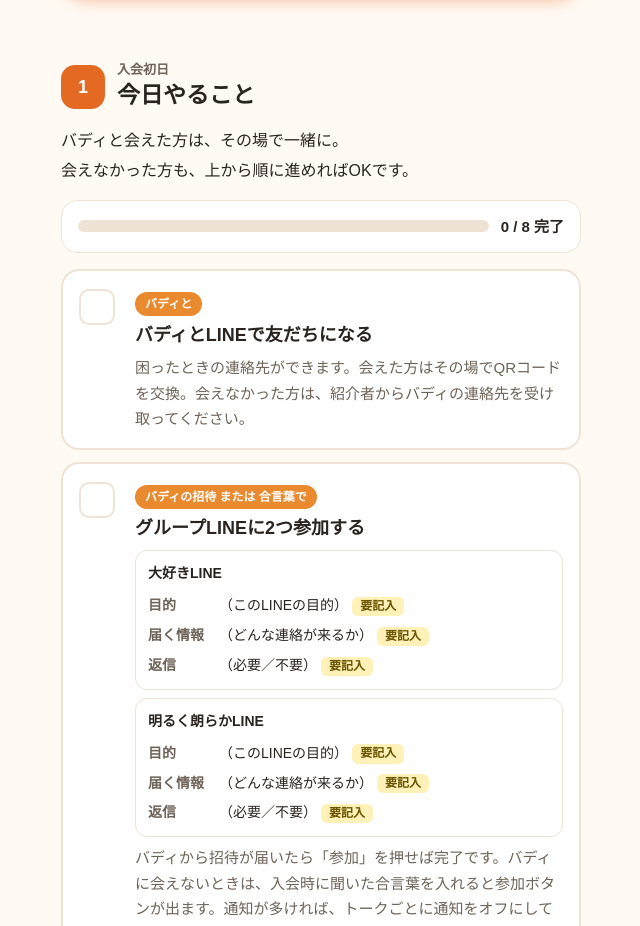
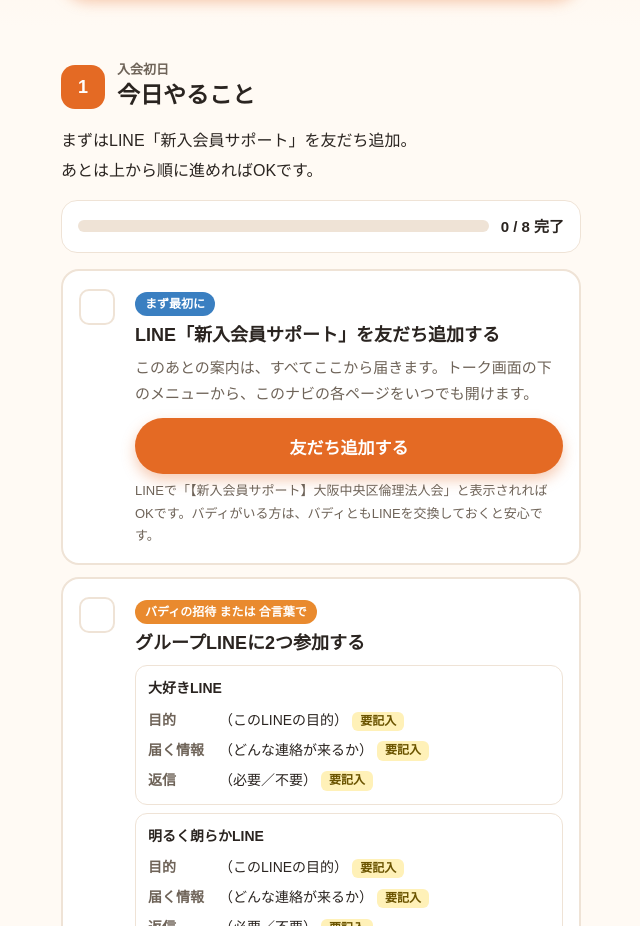
Before and after one commit to osaka-chuo-rinri/navi, a plain HTML site: page index.html in a window 1280 px wide. Shown: the part 1060-1986 px from the top of the page, without its empty margins (319-959 px from the left). Drawn offline with Linux system fonts and the light colour scheme; a web font is replaced by a local one.

Commit message:
Add files via upload

```diff
--- a/index.html
+++ b/index.html
@@ -341,16 +341,18 @@ footer{padding:20px 0 30px;font-size:13px;color:var(--muted);text-align:center}
 <section id="today">
   <div class="wrap">
     <div class="sec-head"><div class="sec-num">1</div><div><div class="eyebrow">入会初日</div><h2>今日やること</h2></div></div>
-    <p class="lead">バディと会えた方は、その場で一緒に。<br>会えなかった方も、上から順に進めればOKです。</p>
+    <p class="lead">まずはLINE「新入会員サポート」を友だち追加。<br>あとは上から順に進めればOKです。</p>
     <div class="progress" aria-live="polite"><div class="bar"><i id="barFill"></i></div><div class="count" id="countText">0 / 8 完了</div></div>
 
     <div class="tasks">
       <div class="task" data-task>
         <input type="checkbox" id="t1" aria-describedby="t1d">
         <div>
-          <span class="tag buddy">バディと</span>
-          <label for="t1">バディとLINEで友だちになる</label>
-          <p class="why" id="t1d">困ったときの連絡先ができます。会えた方はその場でQRコードを交換。会えなかった方は、紹介者からバディの連絡先を受け取ってください。</p>
+          <span class="tag self">まず最初に</span>
+          <label for="t1">LINE「新入会員サポート」を友だち追加する</label>
+          <p class="why" id="t1d">このあとの案内は、すべてここから届きます。トーク画面の下のメニューから、このナビの各ページをいつでも開けます。</p>
+          <a class="btn" href="https://line.me/R/ti/p/@049hhizv" target="_blank" rel="noopener">友だち追加する</a>
+          <p class="why" style="font-size:13px">LINEで「【新入会員サポート】大阪中央区倫理法人会」と表示されればOKです。バディがいる方は、バディともLINEを交換しておくと安心です。</p>
         </div>
       </div>
       <div class="task" data-task>
```
